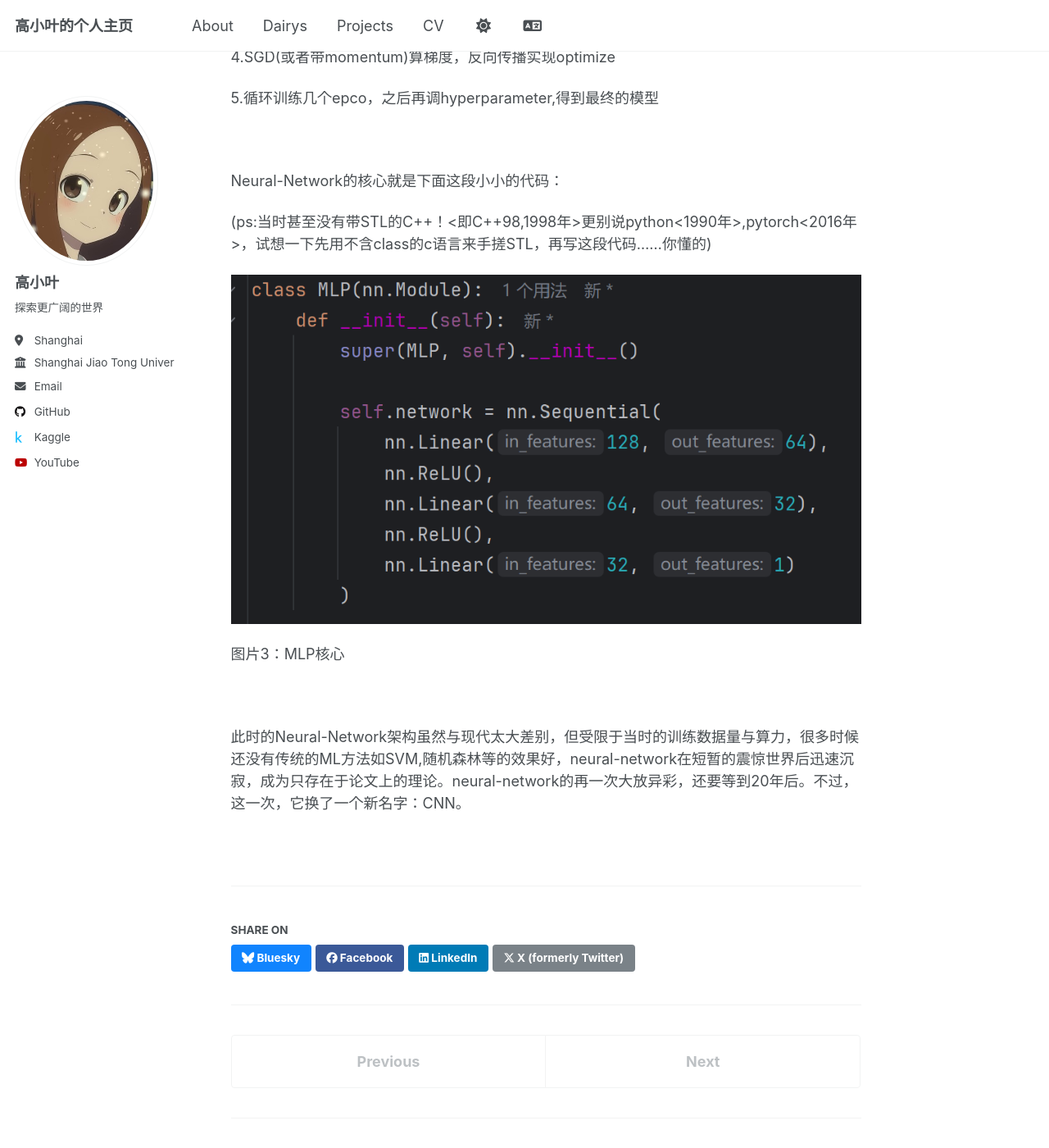
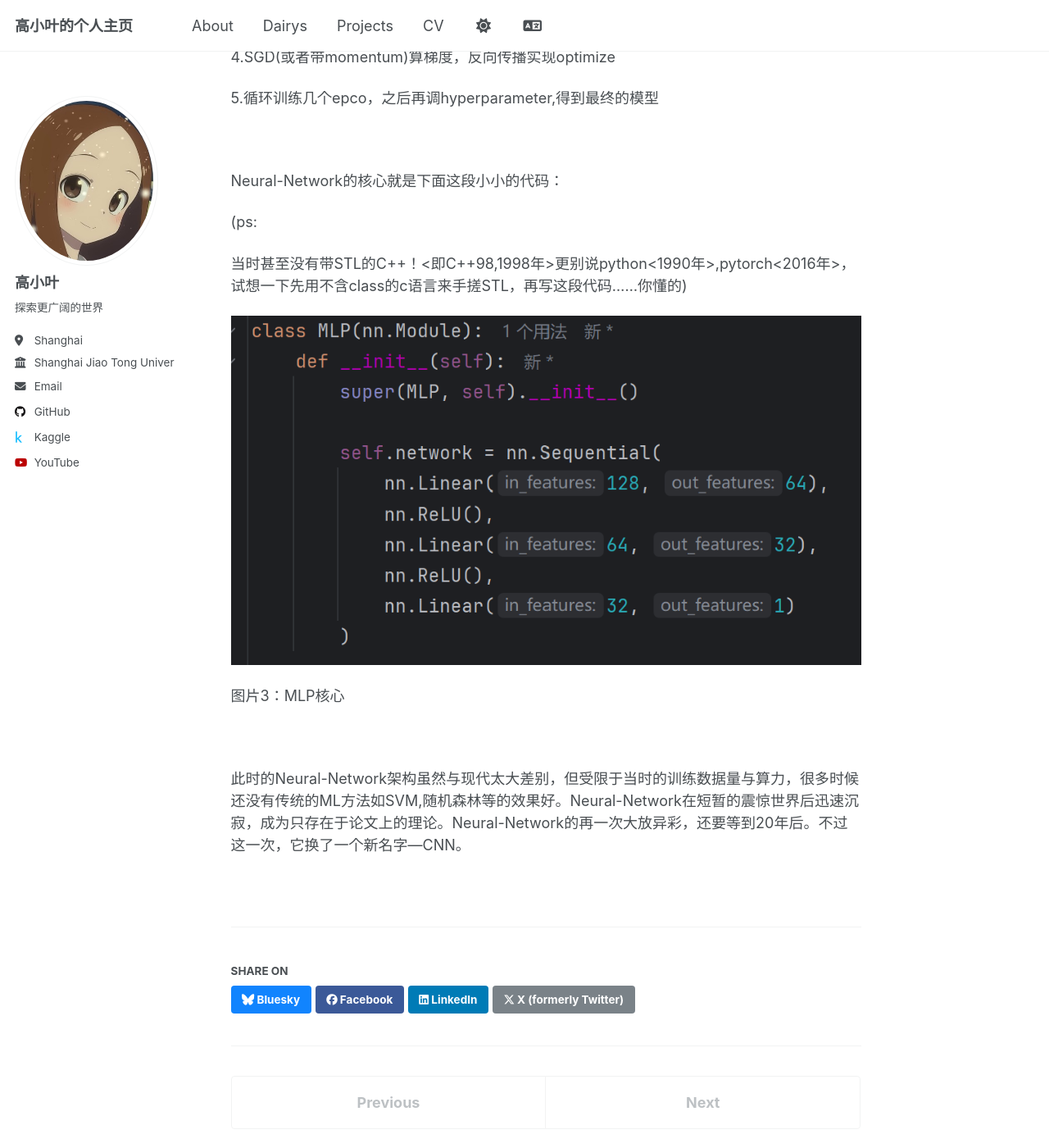
Before and after one commit to gaoyesjtu/gaoyesjtu.github.io, a Jekyll site: the page built from _dairys/第一章/1.沉寂的开端：从neural-network到CNN.md, in a window 1280 px wide and 1400 px high, scrolled down 1862 px. Shown: the whole window at 82% size. Built offline with Jekyll 4.4.1, drawn with Linux system fonts in a browser that asks for light colours; comment, search, counter and statistics services are not loaded.

```diff
--- a/_dairys/第一章/1.沉寂的开端：从neural-network到CNN.md
+++ b/_dairys/第一章/1.沉寂的开端：从neural-network到CNN.md
@@ -45,7 +45,9 @@ Neural-Network并不是近二十年才提出的理论，虽然在近二十年，
 
 Neural-Network的核心就是下面这段小小的代码：
 
-(ps:当时甚至没有带STL的C++！<即C++98,1998年>更别说python<1990年>,pytorch<2016年>，试想一下先用不含class的c语言来手搓STL，再写这段代码……你懂的)
+(ps:
+
+当时甚至没有带STL的C++！<即C++98,1998年>更别说python<1990年>,pytorch<2016年>，试想一下先用不含class的c语言来手搓STL，再写这段代码……你懂的)
 
 ![图片3：MLP核心](/images/pictures/石器时代/图片3.png)
 
@@ -53,5 +55,5 @@ Neural-Network的核心就是下面这段小小的代码：
 
 <br>
 
-此时的Neural-Network架构虽然与现代太大差别，但受限于当时的训练数据量与算力，很多时候还没有传统的ML方法如SVM,随机森林等的效果好，neural-network在短暂的震惊世界后迅速沉寂，成为只存在于论文上的理论。neural-network的再一次大放异彩，还要等到20年后。不过，这一次，它换了一个新名字：CNN。
+此时的Neural-Network架构虽然与现代太大差别，但受限于当时的训练数据量与算力，很多时候还没有传统的ML方法如SVM,随机森林等的效果好。Neural-Network在短暂的震惊世界后迅速沉寂，成为只存在于论文上的理论。Neural-Network的再一次大放异彩，还要等到20年后。不过这一次，它换了一个新名字---CNN。
 </div>
```
